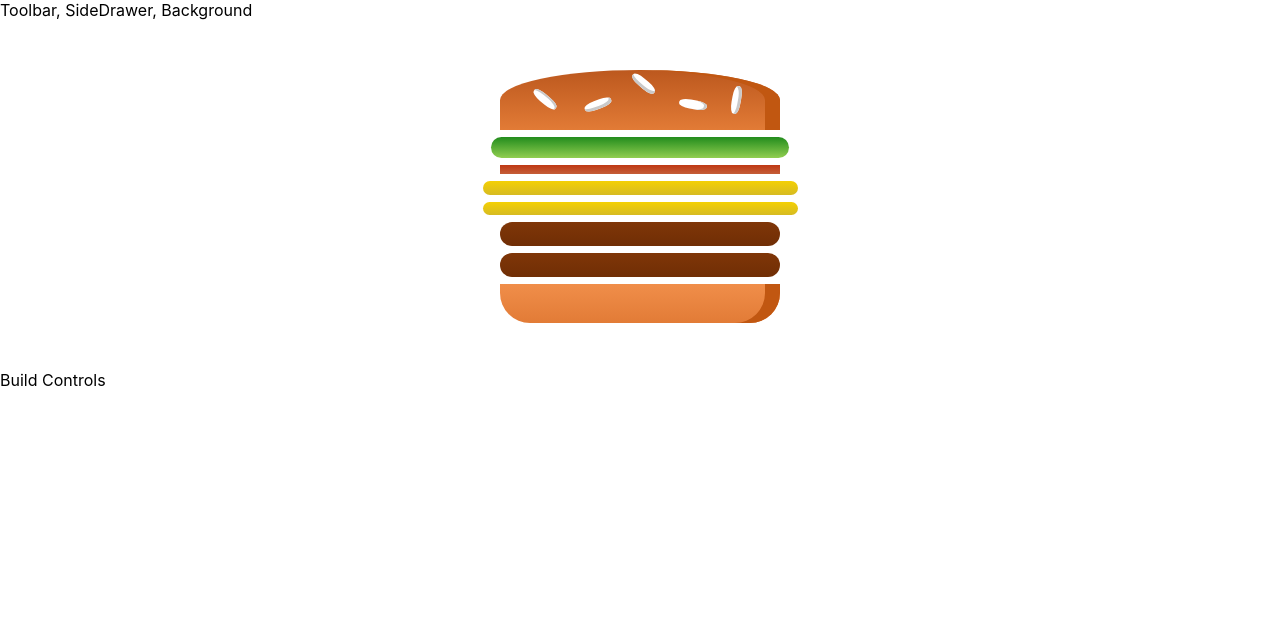
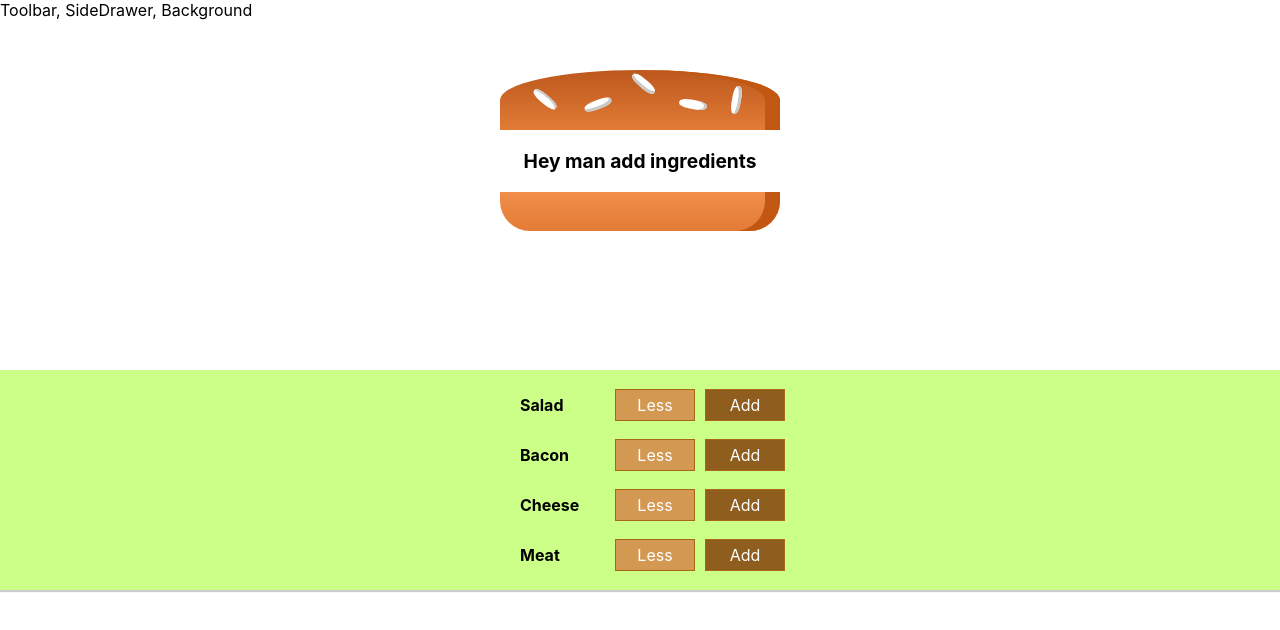
Before and after one commit to peeplilab/burgerBuilder, a React app: page / in a window 1280 px wide. Shown: the top 630 px of the page. Built offline with nearby package versions, Linux system fonts and the light colour scheme; a web font is replaced by a local one.

Commit message:
fixed import bug

```diff
--- /dev/null
+++ b/src/components/Burger/BuildControls/BuildControl/BuildControl.js
@@ -0,0 +1,14 @@
+import React from 'react';
+import classes from './BuildControl.module.css';
+
+const buildControl = (props) => (
+  <div      className={classes.BuildControl}>
+    <div    className={classes.Label}>{props.label}</div>
+    <button className={classes.Less}>Less</button>
+    <button className={classes.More}>Add</button>
+  </div>
+
+);
+
+
+export default buildControl;
--- /dev/null
+++ b/src/components/Burger/BuildControls/BuildControl/BuildControl.module.css
@@ -0,0 +1,56 @@
+.BuildControl {
+  display: flex;
+  justify-content: space-between;
+  align-items: center;
+  margin: 5px 0;
+}
+
+.BuildControl button {
+  display: block;
+  font: inherit;
+  padding: 5px;
+  margin: 0 5px;
+  width: 80px;
+  border: 1px solid #AA6817;
+  cursor: pointer;
+  outline: none;
+}
+
+.BuildControl button:disabled {
+  background-color: #AC9980;
+  border: 1px solid #7E7365;
+  color: #ccc;
+  cursor: default;
+}
+
+.BuildControl button:hover:disabled {
+  background-color: #AC9980;
+  color: #ccc;
+  cursor: not-allowed;
+}
+
+.Label {
+  padding: 10px;
+  font-weight: bold;
+  width: 80px;
+}
+
+.BuildControl .Less {
+  background-color: #D39952;
+  color: white;
+}
+
+.BuildControl .More {
+  background-color: #8F5E1E;
+  color: white;
+}
+
+.BuildControl .Less:hover, .BuildControl .Less:active {
+  background-color: #DAA972;
+  color: white;
+}
+
+.BuildControl .More:hover,.BuildControl .More:active {
+  background-color: #99703F;
+  color: white;
+}
--- /dev/null
+++ b/src/components/Burger/BuildControls/BuildControls.js
@@ -0,0 +1,21 @@
+import React from 'react';
+import classes from './BuildControls.module.css';
+import BuildControl from './BuildControl/BuildControl'
+
+const controls = [
+  { label: 'Salad', type: 'salad' },
+  { label: 'Bacon', type: 'bacon' },
+  { label: 'Cheese', type: 'cheese' },
+  { label: 'Meat', type: 'meat' }
+]
+
+const buildControls = (props) => (
+  <div className={classes.BuildControls}>
+    {controls.map(ctrl => (
+      <BuildControl key={ctrl.label} label={ctrl.label} />
+    ))}
+  </div>
+);
+
+
+export default buildControls;
--- /dev/null
+++ b/src/components/Burger/BuildControls/BuildControls.module.css
@@ -0,0 +1,10 @@
+.BuildControls {
+  width: 100%;
+  background-color : #CF8F;
+  display : flex;
+  flex-flow: column;
+  align-items: center;
+  box-shadow : 0 2px 1px #ccc;
+  margin: auto;
+  padding: 10px
+}
--- a/src/components/Burger/Burger.js
+++ b/src/components/Burger/Burger.js
@@ -10,6 +10,12 @@
         return <BurgerIngredient key={ingredientKey + index} type={ingredientKey}></BurgerIngredient>
       })
     })
+    .reduce((prev, curr) => {
+      return prev.concat(curr)
+    }, [])
+    if(transformedIngredients.length === 0) {
+      transformedIngredients = <p>Hey man add ingredients</p>
+    }
   return (
     <div className={classes.Burger}>
       <BurgerIngredient type="bread-top" />
--- a/src/containers/BurgerBuilder/BurgerBuilder.js
+++ b/src/containers/BurgerBuilder/BurgerBuilder.js
@@ -1,22 +1,23 @@
 import React from 'react';
 import Aux from '../../hoc/_Aux'
-import Burger from '../../components/Burger/Burger'
+import Burger from '../../components/Burger/Burger';
+import BuildControls from '../../components/Burger/BuildControls/BuildControls'
 
 class BurgerBuilder extends React.Component {
 
   state = {
-    ingredients : {
-      salad :1,
-      bacon: 1,
-      cheese: 2,
-      meat:2
+    ingredients: {
+      salad: 0,
+      bacon: 0,
+      cheese: 0,
+      meat: 0
     }
   }
   render() {
     return (
       <Aux>
-        <Burger ingredients={this.state.ingredients}/>
-        <div>Build Controls</div>
+        <Burger ingredients={this.state.ingredients} />
+        <BuildControls />
       </Aux>
     )
 
```
